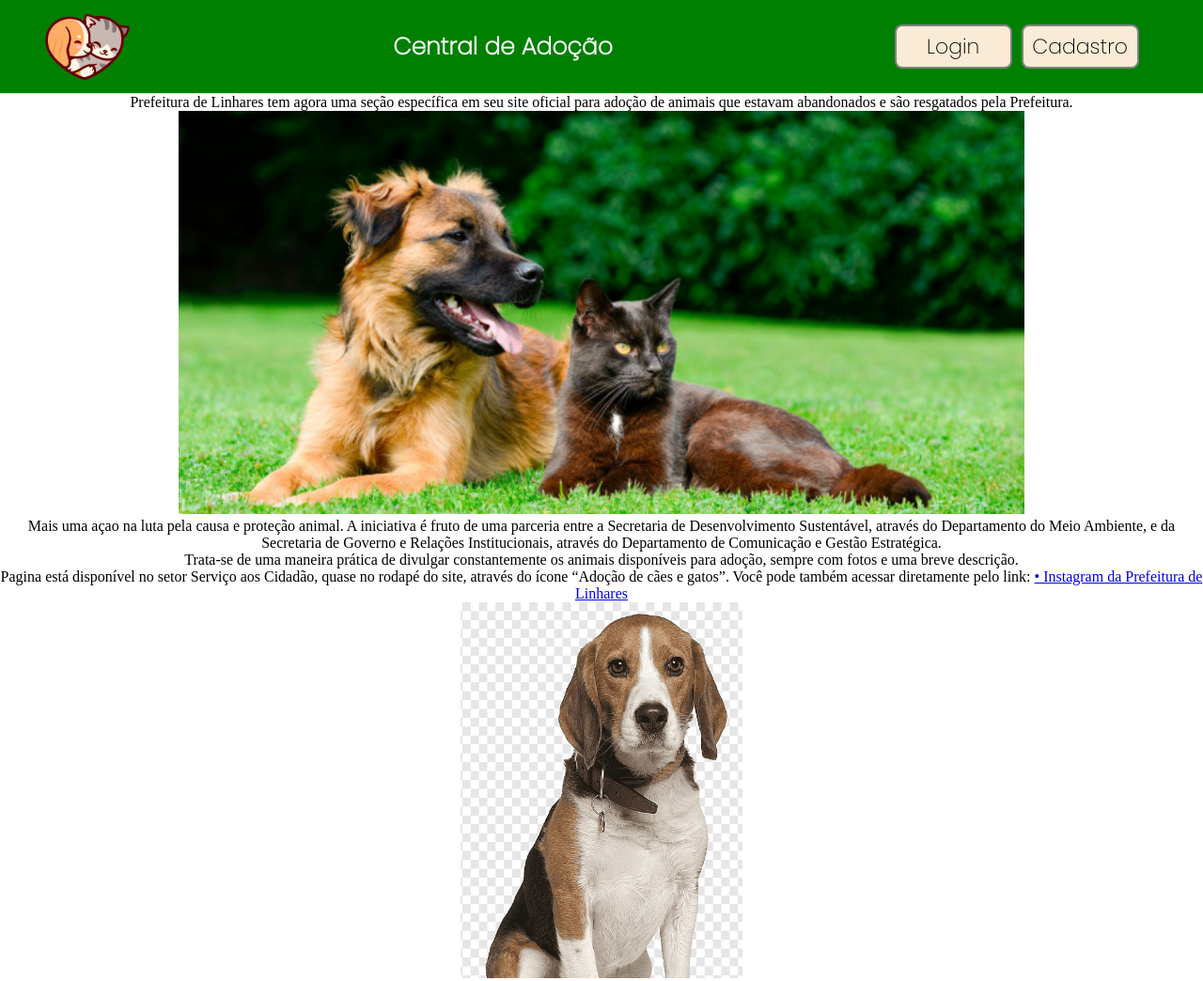
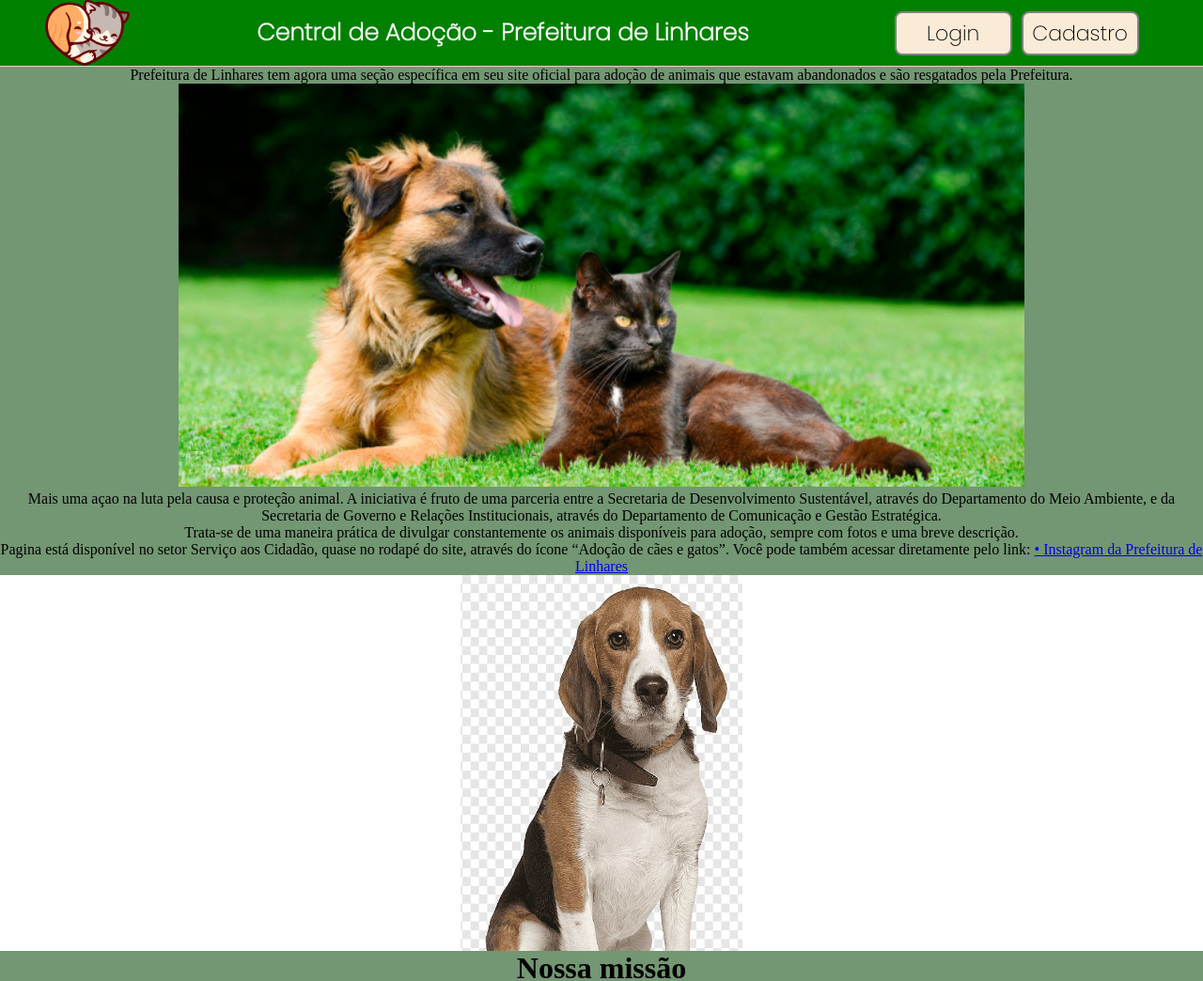
Before and after one commit to kaillaen/adocao-de-animais, a plain HTML site: page index.html in a window 1280 px wide. Shown: the top 1044 px of the page at 94% size. Drawn offline with Linux system fonts and the light colour scheme.

Commit message:
Add files via upload

```diff
--- a/index.html
+++ b/index.html
@@ -16,7 +16,7 @@
       <img src="imagens/logo.png" width="100%" height="100%">
     </div>
 
-    <h1 id="estilo_titulo">Central de Adoção</h1>
+    <h1 id="estilo_titulo">Central de Adoção - Prefeitura de Linhares</h1>
 
     <div id="estilo_acesso">
       <a id="estilo_link" href="login.html">Login</a>
--- a/style.css
+++ b/style.css
@@ -146,3 +146,13 @@ footer{
 .imagem_espelho{
     width: 50%;
 }
+fieldset{
+    display:flex;
+
+}
+body{
+    background-color: rgb(115, 150, 115);
+    text-align: center;
+    display: flex;
+    flex-direction: column;
+}
```
